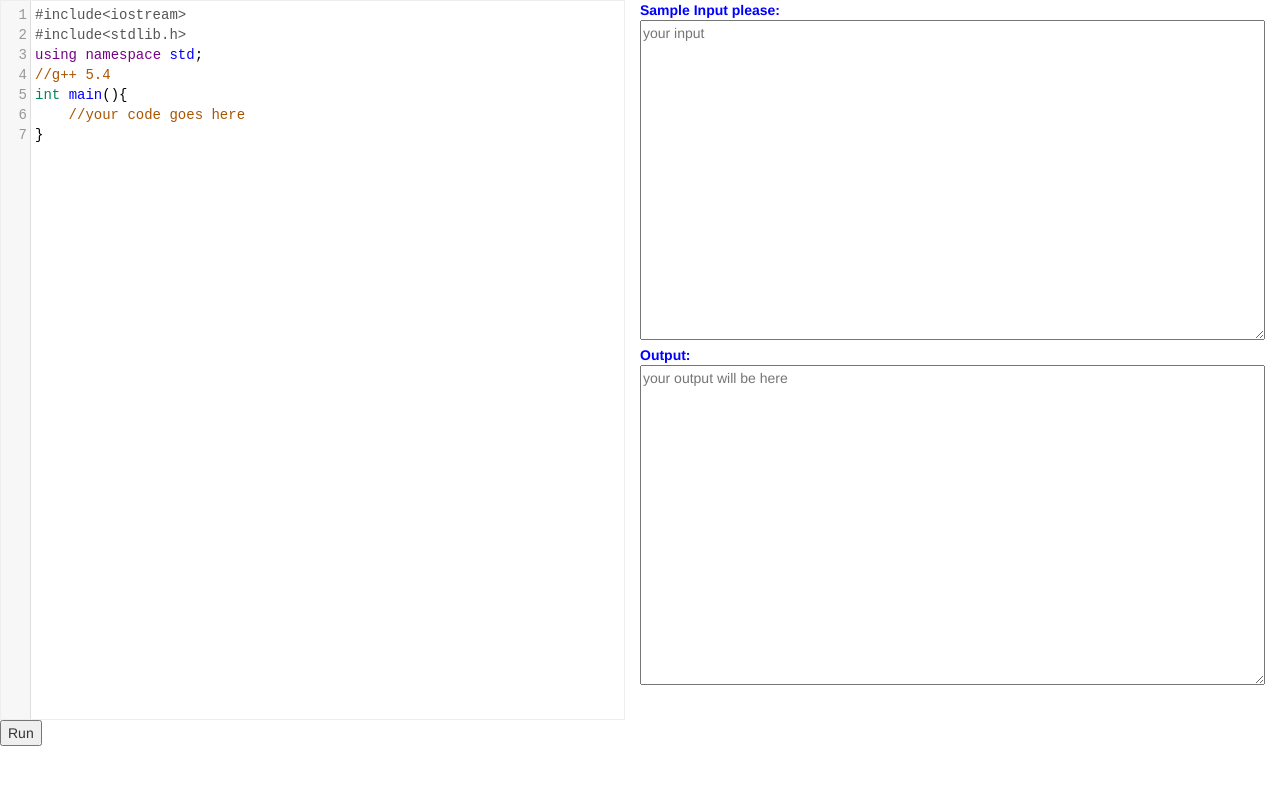
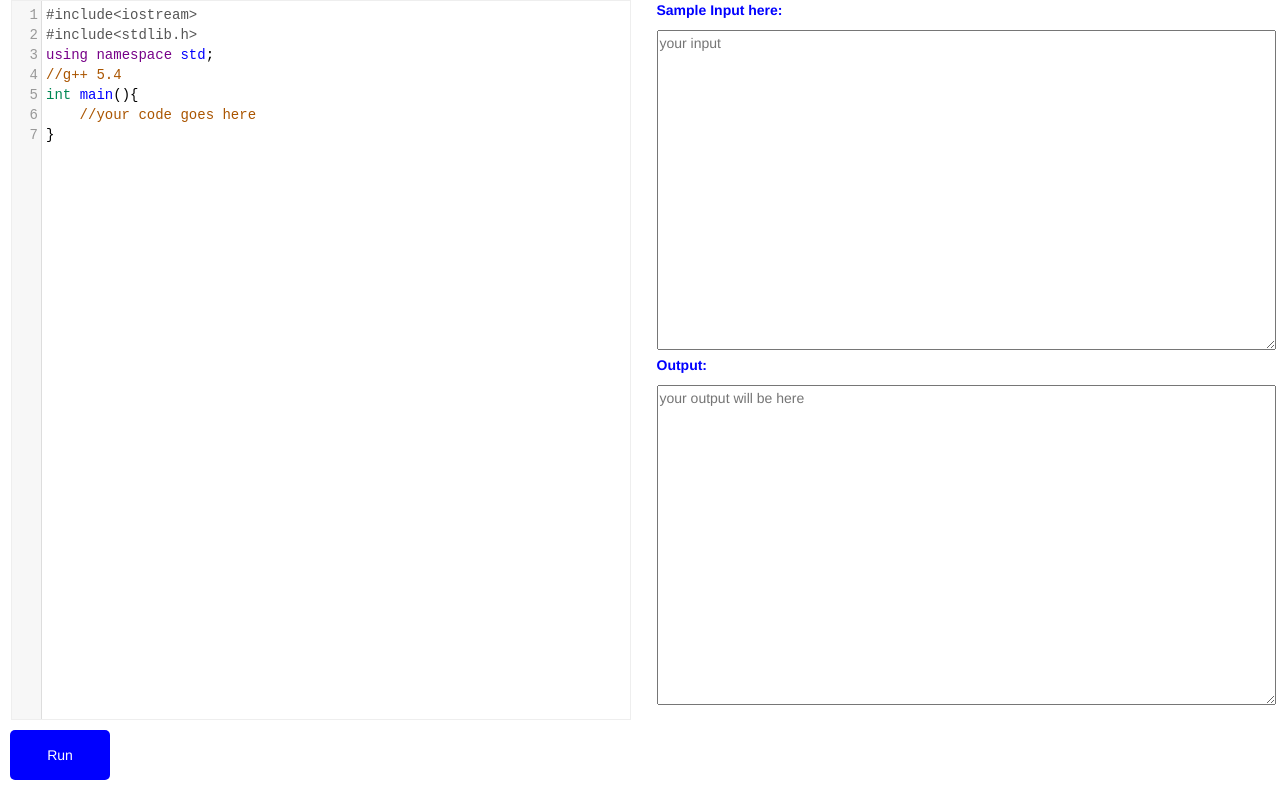
Before and after one commit to venkat-mvs/compiler-server-python, a plain HTML site: page server-portion/index.html in a window 1280 px wide. Drawn offline with nearby package versions, Linux system fonts and the light colour scheme.

Commit message:
edited final

```diff
--- a/server-portion/index.html
+++ b/server-portion/index.html
@@ -1,7 +1,7 @@
 <!DOCTYPE html>
 <html>
 <head>
-	<title>	Compiler</title>
+	<title>	Online Compiler by Venkat </title>
 	<meta charset="utf-8">
 	<meta name="viewport" content="width=device-width, initial-scale=1.0">
 	<meta name="author" content="venkat-mvs"/>
@@ -38,9 +38,23 @@
 	width: 100%;
 	height: 100%;
 }
-input textarea{
+.input textarea{
 	width: inherit;
 }
+#submit{
+	background: blue;
+	color:white;
+	border-radius: 5px;
+	border: none;
+	width: 100px;
+	height:50px;
+	padding: 5px;
+	margin: 10px;
+}
+.row{
+	margin-left: -4px;
+}
+
 </style>
 <body>
 		<div class="row">
@@ -48,12 +62,12 @@ input textarea{
 			</div>
 			<div class="col-lg-6">
 				<div class="input row">
-						<strong style="color:blue">Sample Input please:</strong><br>
+					<p><strong style="color:blue;">Sample Input here:</strong></p>
 					<textarea name="input"  id="input"placeholder="your input"></textarea>
 				</div>
 
 				<div class="output row">
-					<strong style="color:blue"> Output:<br/></strong>
+					<p><strong style="color:blue;"> Output:</strong></p>
 					<textarea id="output"wrap="hard" placeholder="your output will be here"readonly></textarea>
 				</div>
 			</div>
```
Also changed, not shown: compiler-online/error1.txt (deleted), 1 other file.
